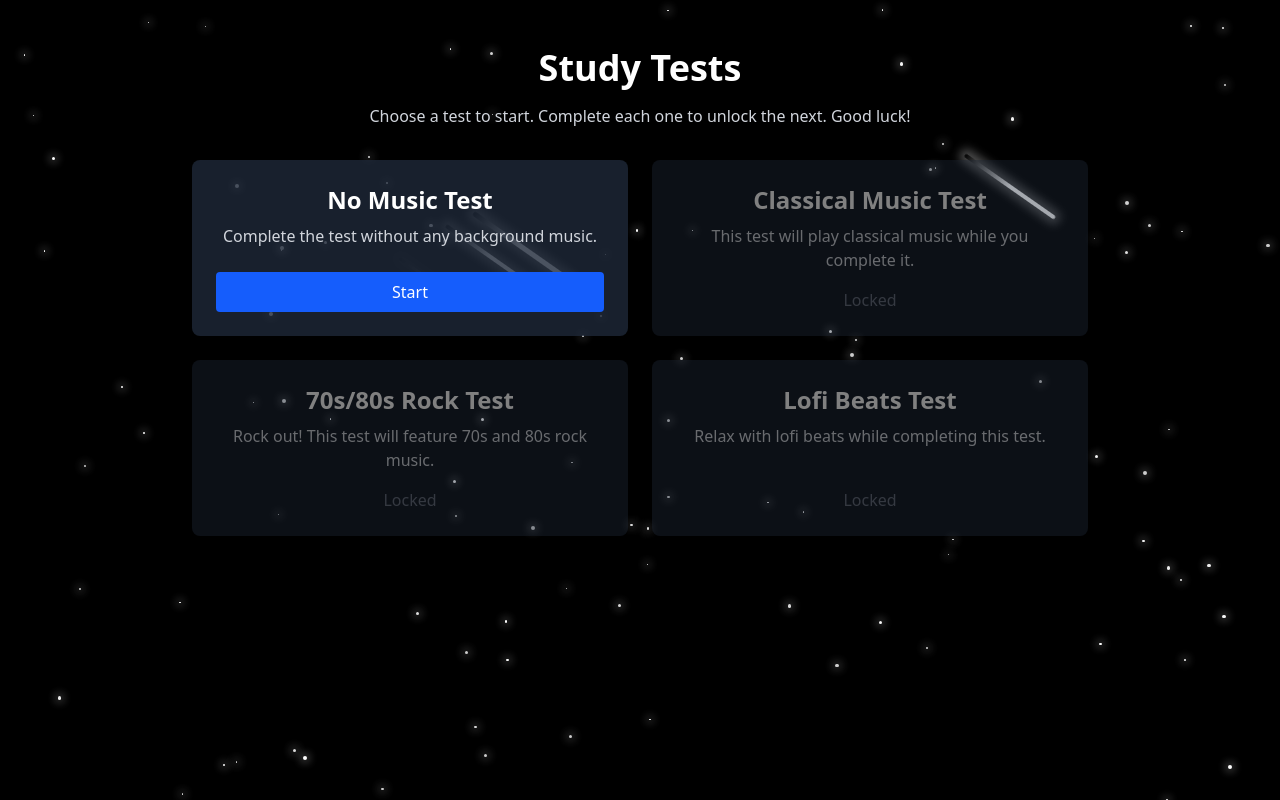
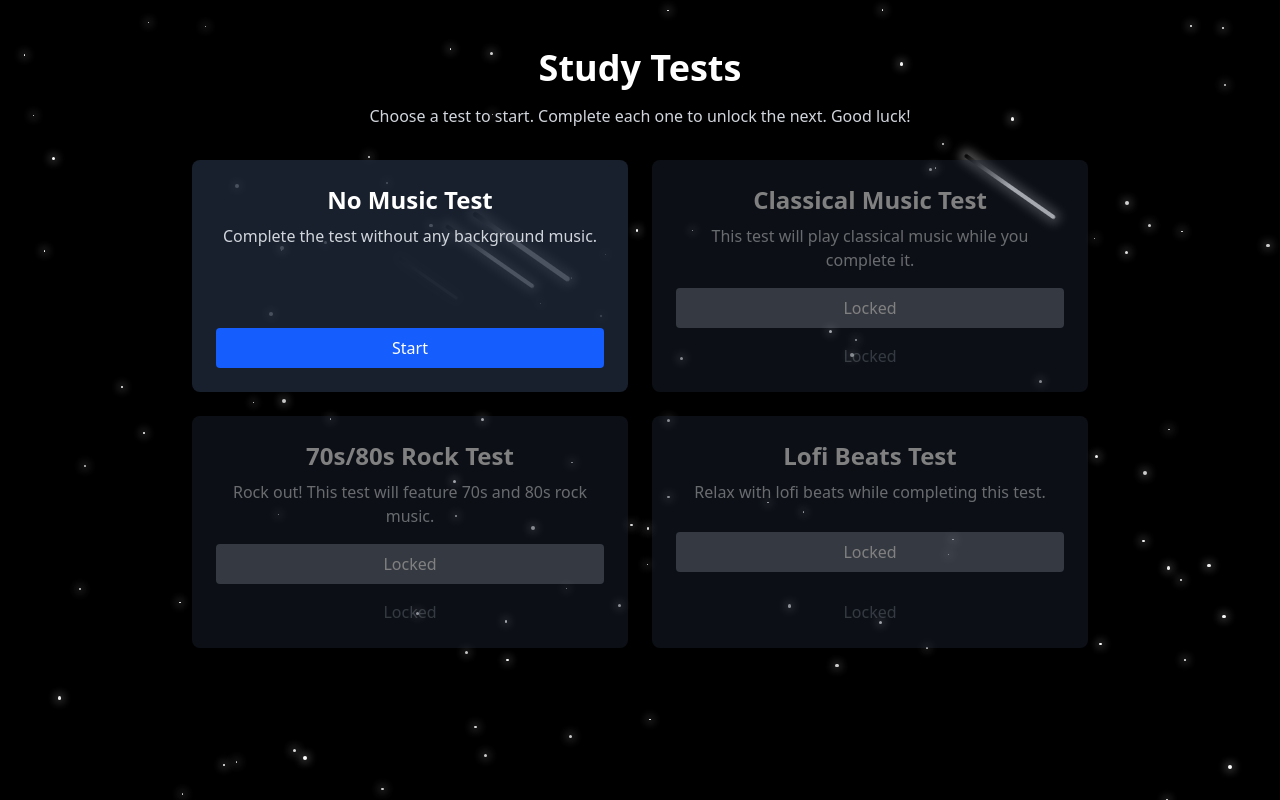
Before and after one commit to Krisces/ASEN-5137-Study, a React (Vite) app: page /studyhome in a window 1280 px wide. Built offline with nearby package versions, Linux system fonts and the light colour scheme.

Commit message:
Fix locked tests

```diff
--- a/src/pages/StudyHome.jsx
+++ b/src/pages/StudyHome.jsx
@@ -52,19 +52,27 @@ export const StudyHome = () => {
                                 key={test.id}
                                 className={`bg-gray-800/80 p-6 rounded-lg shadow-lg flex flex-col justify-between h-full
                                     ${isUnlocked ? "hover:bg-blue-700 cursor-pointer" : "opacity-50 cursor-not-allowed"}`}
-                                onClick={() => handleStartTest(test.id)}
                             >
                                 <div>
                                     <h2 className="text-2xl font-bold mb-2">{test.title}</h2>
                                     <p className="text-gray-300">{test.context}</p>
                                 </div>
-                                {isUnlocked && (
+                                {isUnlocked ? (
                                     <button
+                                        onClick={() => handleStartTest(test.id)}
                                         className="mt-4 bg-blue-600 px-4 py-2 rounded hover:bg-blue-950 w-full"
                                     >
                                         Start
                                     </button>
+                                ) : (
+                                    <button
+                                        disabled
+                                        className="mt-4 bg-gray-500 px-4 py-2 rounded w-full cursor-not-allowed"
+                                    >
+                                        Locked
+                                    </button>
                                 )}
+
                                 {!isUnlocked && (
                                     <p className="mt-4 text-gray-500 text-center">Locked</p>
                                 )}
```
